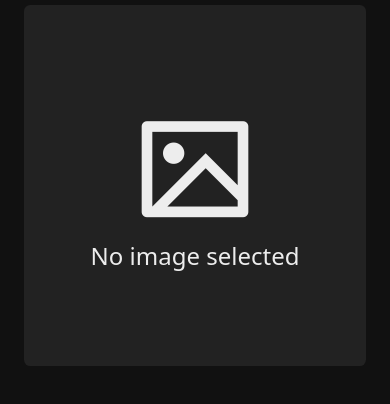
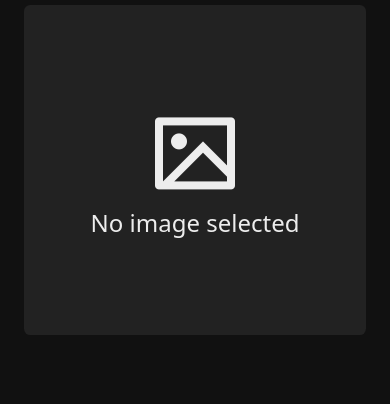
Before and after one commit to Yasir-Shaikh-17/PixelCraft, a plain HTML site: page index.html in a window 390 px wide. Shown: the part 100-504 px from the top of the page. Drawn offline with nearby package versions, Linux system fonts and the light colour scheme.

Commit message:
Update responsive.css

```diff
--- a/css/responsive.css
+++ b/css/responsive.css
@@ -18,6 +18,14 @@
     nav{
         justify-content: center;
     }
+
+    main section .bottom {
+        height: 330px !important;
+    }
+
+    main section .bottom .placeholder i {
+        font-size: 6rem !important;
+    }
 }
 
 @media(max-width:450px) {
```
